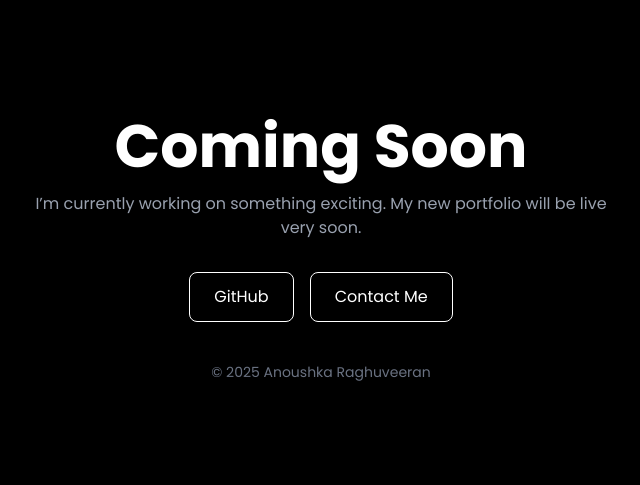
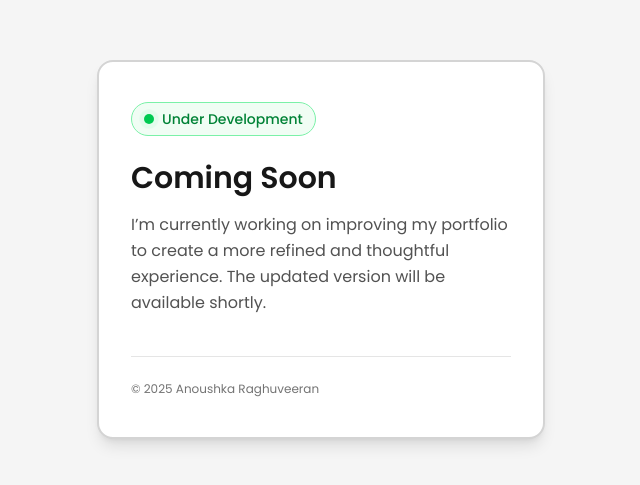
Before and after one commit to anoushkaar/PortfolioV2, a React (Vite) app: page / in a window 1280 px wide. Shown: the part 151-636 px from the top of the page, without its empty margins (319-959 px from the left). Built offline with nearby package versions, Linux system fonts and the light colour scheme.

Commit message:
Refactor Coming Soon page layout and content for enhanced user experience

```diff
--- a/src/pages/ComingSoon.tsx
+++ b/src/pages/ComingSoon.tsx
@@ -1,33 +1,47 @@
 const ComingSoon = () => {
   return (
-    <div className="min-h-screen flex flex-col items-center justify-center bg-black text-white px-6 text-center">
-      <h1 className="text-4xl md:text-6xl font-bold mb-4">Coming Soon</h1>
+    <div className="min-h-screen flex items-center justify-center bg-neutral-100 dark:bg-neutral-950 px-4">
+      {/* Card */}
+      <div
+        className="w-full max-w-md rounded-2xl bg-white dark:bg-neutral-900
+                      border-2 border-neutral-300 dark:border-neutral-700
+                      shadow-lg px-8 py-10"
+      >
+        {/* Status badge */}
+        <div
+          className="inline-flex items-center gap-2 px-3 py-1.5 rounded-full
+                        border border-green-300 dark:border-green-700
+                        bg-green-50 dark:bg-green-900/20 mb-6"
+        >
+          <span className="relative flex h-2.5 w-2.5">
+            <span className="animate-ping absolute inline-flex h-full w-full rounded-full bg-green-400 opacity-75"></span>
+            <span className="relative inline-flex rounded-full h-2.5 w-2.5 bg-green-500"></span>
+          </span>
 
-      <p className="text-gray-400 max-w-xl mb-8">
-        I’m currently working on something exciting. My new portfolio will be
-        live very soon.
-      </p>
+          <span className="text-sm font-medium text-green-700 dark:text-green-400">
+            Under Development
+          </span>
+        </div>
 
-      <div className="flex gap-4">
-        <a
-          href="https://github.com/anoushkaar"
-          target="_blank"
-          className="px-6 py-3 border border-white rounded-lg hover:bg-white hover:text-black transition"
-        >
-          GitHub
-        </a>
+        {/* Main heading */}
+        <h1 className="text-3xl font-semibold text-neutral-900 dark:text-white mb-4">
+          Coming Soon
+        </h1>
 
-        <a
-          href="mailto:anoushkaraghuveeran@gmail.com"
-          className="px-6 py-3 border border-white rounded-lg hover:bg-white hover:text-black transition"
-        >
-          Contact Me
-        </a>
+        {/* Description */}
+        <p className="text-neutral-600 dark:text-neutral-400 leading-relaxed">
+          I’m currently working on improving my portfolio to create a more
+          refined and thoughtful experience. The updated version will be
+          available shortly.
+        </p>
+
+        {/* Footer */}
+        <div className="mt-10 pt-6 border-t border-neutral-200 dark:border-neutral-800">
+          <p className="text-xs text-neutral-500">
+            © {new Date().getFullYear()} Anoushka Raghuveeran
+          </p>
+        </div>
       </div>
-
-      <p className="mt-10 text-sm text-gray-500">
-        © {new Date().getFullYear()} Anoushka Raghuveeran
-      </p>
     </div>
   );
 };
--- a/src/pages/PageNotFound.tsx
+++ b/src/pages/PageNotFound.tsx
@@ -1,42 +1,28 @@
-const ComingSoon: React.FC = () => {
+import { Link } from "react-router";
+
+const PageNotFound = () => {
   return (
-    <div className="relative min-h-screen flex items-center justify-center bg-neutral-50 dark:bg-neutral-950 overflow-hidden">
-      {/* Soft background glow */}
-      <div className="absolute -top-32 -left-32 w-80 h-80 bg-purple-500/20 rounded-full blur-3xl"></div>
-      <div className="absolute -bottom-32 -right-32 w-80 h-80 bg-blue-500/20 rounded-full blur-3xl"></div>
+    <div className="min-h-screen flex flex-col items-center justify-center bg-gray-50 dark:bg-gray-900 text-center px-6">
+      <h1 className="text-7xl font-bold text-gray-900 dark:text-white mb-4">
+        404
+      </h1>
 
-      {/* Glass container */}
-      <div
-        className="relative z-10 max-w-md w-full mx-4 rounded-2xl
-                      bg-white/20 dark:bg-white/5
-                      backdrop-blur-2xl
-                      border border-white/20 dark:border-white/10
-                      shadow-xl
-                      px-10 py-12 text-center"
+      <p className="text-gray-500 dark:text-gray-400 mb-8">
+        The page you are looking for does not exist.
+      </p>
+
+      <Link
+        to="/"
+        className="px-6 py-3 border border-gray-900 dark:border-white rounded-lg
+                   text-gray-900 dark:text-white
+                   hover:bg-gray-900 hover:text-white
+                   dark:hover:bg-white dark:hover:text-black
+                   transition"
       >
-        <span
-          className="inline-block mb-6 px-4 py-1.5 text-xs tracking-wide uppercase font-medium
-                         rounded-full bg-white/40 dark:bg-white/10
-                         text-neutral-800 dark:text-neutral-300"
-        >
-          Under Construction
-        </span>
-
-        <h1 className="text-4xl sm:text-5xl font-semibold text-neutral-900 dark:text-white mb-4">
-          Coming Soon
-        </h1>
-
-        <p className="text-neutral-600 dark:text-neutral-400 leading-relaxed">
-          I’m currently crafting something meaningful and refined. The
-          experience will be live shortly.
-        </p>
-
-        <p className="mt-10 text-xs text-neutral-500 dark:text-neutral-500">
-          © {new Date().getFullYear()} Anoushka Raghuveeran
-        </p>
-      </div>
+        Go back home
+      </Link>
     </div>
   );
 };
 
-export default ComingSoon;
+export default PageNotFound;
```
